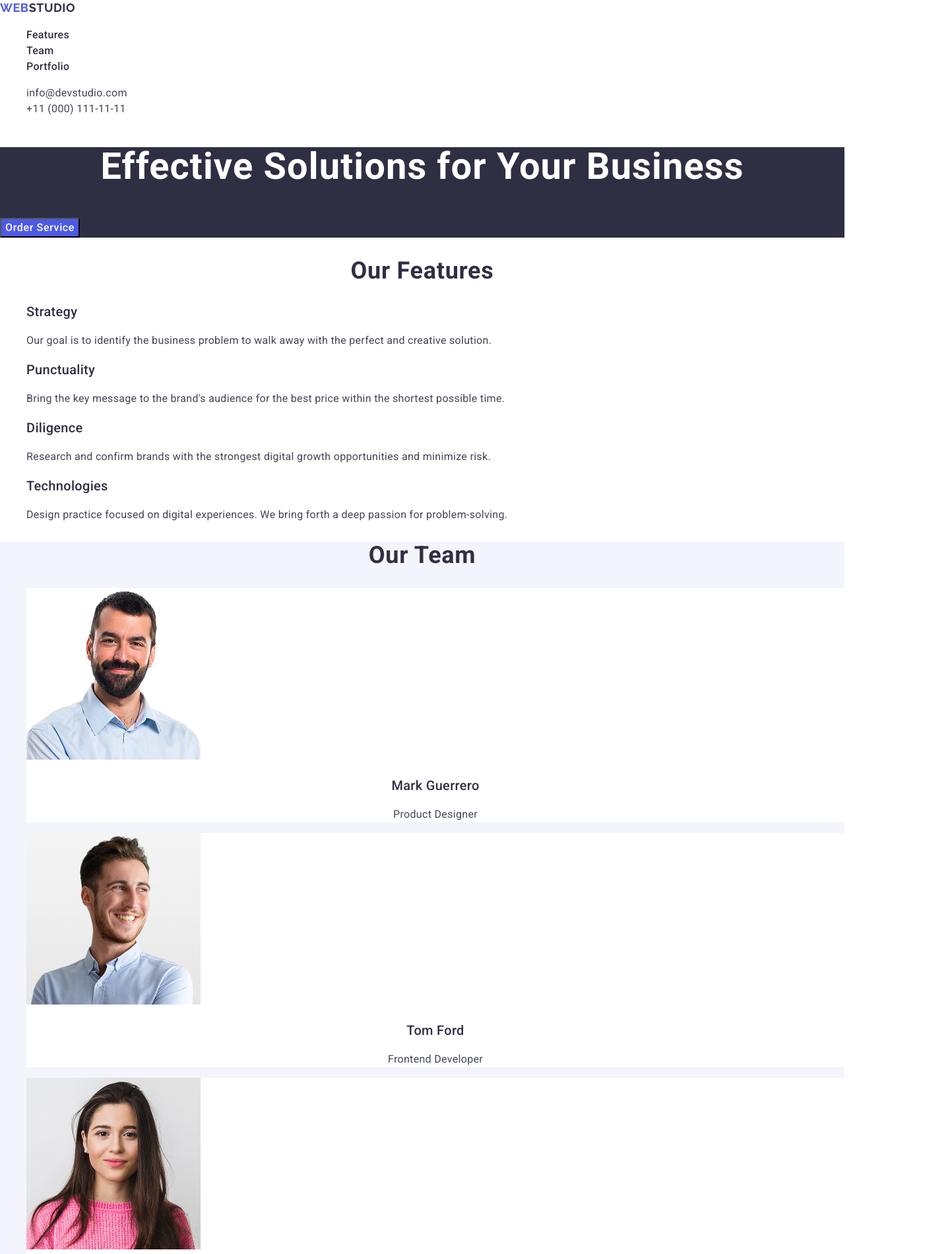
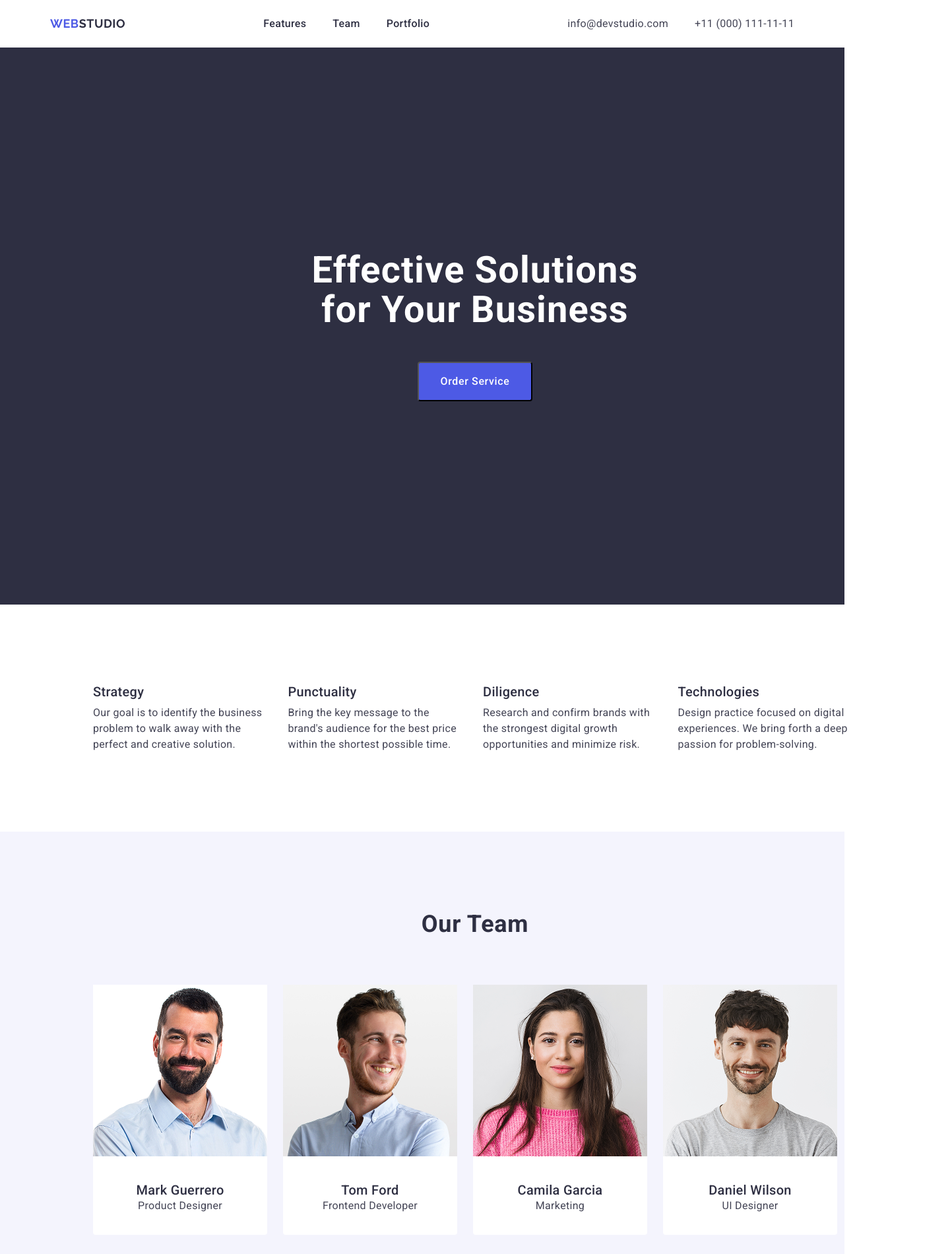
Before and after one commit to Tim-Zubariev/goit-markup-hw-03, a plain HTML site: page index.html in a window 1280 px wide. Shown: the top 1900 px of the page at 66% size, 1440 px wide, since content can reach past the window. Drawn offline with nearby package versions, Linux system fonts and the light colour scheme.

Commit message:
fist-try

```diff
--- a/css/common.css
+++ b/css/common.css
@@ -7,11 +7,38 @@ body {
   color: #434455;
   background-color: #fff;
 }
+
+.container {
+  padding-block: 120px;
+  padding-inline: 0;
+  margin: 0 auto;
+  display: flex;
+  align-items: center;
+  justify-content: flex-start;
+  flex-direction: column;
+  gap: 0;
+  width: 1440px;
+}
+
+h1,
+h2,
+h3,
+h4,
+h5,
+h6 {
+  margin: 0;
+  padding: 0;
+}
+
 ol,
 ul {
+  padding: 0;
+  margin: 0;
   list-style-type: none;
 }
-
+p {
+  margin: 0;
+}
 address {
   font-style: normal;
 }
@@ -54,6 +81,8 @@ a {
 .adress {
 }
 .adress-list {
+  display: flex;
+  gap: 40px;
 }
 .adress-item {
 }
@@ -65,3 +94,16 @@ a {
 .adress-link:focus {
   color: #404bbf;
 }
+
+.sr-only {
+  position: absolute;
+  white-space: nowrap;
+  width: 1px;
+  height: 1px;
+  overflow: hidden;
+  border: 0;
+  padding: 0;
+  clip: rect(0 0 0 0);
+  clip-path: inset(100%);
+  margin: -1px;
+}
--- a/css/features.css
+++ b/css/features.css
@@ -1,16 +1,26 @@
 .features-section {
 }
+
 .features-title {
 }
+
+.features-wraper {
+  width: 1158px;
+}
+
 .features-list {
+  display: flex;
+  gap: 24px;
 }
 .features-item {
+  width: calc((100% - 24px * 3) / 4);
 }
 .features-subtitle {
   font-weight: 500;
   font-size: 20px;
   line-height: 1.2;
   color: #2e2f42;
+  margin-bottom: 8px;
 }
 .features-text {
 }
--- a/css/footer.css
+++ b/css/footer.css
@@ -6,5 +6,14 @@
 }
 
 .footer-text {
+  margin-top: 16px;
   color: #f4f4fd;
+  width: 264px;
+  flex-wrap: wrap;
 }
+
+.footer-wraper {
+  padding-block: 0;
+  padding-inline: 15px;
+  width: 1158px;
+}
--- a/css/header.css
+++ b/css/header.css
@@ -1,8 +1,26 @@
 .header {
+  display: flex;
+
+  align-items: center;
+  justify-content: center;
 }
+
+.header-wraper {
+  height: 72px;
+  padding-block: 0;
+  padding-inline: 15px;
+  align-items: center;
+  width: 1158px;
+  display: flex;
+}
+
 .nav {
+  margin: auto;
 }
 .nav-list {
+  display: flex;
+  margin: auto;
+  gap: 40px;
 }
 .nav-link {
   font-weight: 500;
--- a/css/hero.css
+++ b/css/hero.css
@@ -1,12 +1,29 @@
 .hero-section {
   background-color: #2e2f42;
 }
+
+.hero-wraper {
+  width: 1158px;
+  display: flex;
+  align-items: center;
+  flex-direction: column;
+  gap: 48px;
+  padding-block: 188px;
+  padding-inline: 0;
+}
+
 .hero-title {
+  max-width: 496px;
+  align-items: center;
+  text-align: center;
   font-size: 56px;
   line-height: 1.07;
   color: #fff;
 }
 .btn {
+  border-radius: 4px;
+  padding-block: 16px;
+  padding-inline: 32px;
   font-family: 'Roboto', sans-serif;
   font-weight: 500;
   font-size: 16px;
--- a/css/portfolio.css
+++ b/css/portfolio.css
@@ -2,13 +2,25 @@
 }
 
 .portfolio-title {
+  margin-bottom: 72px;
+}
+
+.portfolio-wraper {
+  width: 1158px;
 }
 
 .portfolio-list {
+  display: flex;
+  gap: 24px;
+  flex-wrap: wrap;
 }
 .portfolio-item {
+  max-width: 360px;
+  width: calc((100% - 24px * 2) / 3);
 }
 .portfolio-img {
+  display: block;
+  max-width: 100%;
 }
 .portfolio-subtitle {
   font-weight: 500;
@@ -18,3 +30,12 @@
 }
 .portfolio-text {
 }
+
+.portfolio-card-container {
+  border-bottom: 1px solid #e7e9fc;
+  border-left: 1px solid #e7e9fc;
+  border-right: 1px solid #e7e9fc;
+  padding-block: 32px;
+  padding-inline: 16px;
+  width: 360px;
+}
--- a/css/team.css
+++ b/css/team.css
@@ -2,11 +2,22 @@
   background: #f4f4fd;
 }
 .team-title {
+  margin-bottom: 72px;
 }
+
+.team-wraper {
+  width: 1158px;
+}
+
 .team-list {
+  display: flex;
+  gap: 24px;
 }
+
 .team-item {
+  width: calc((100% - 24 * 3) / 4);
   background: #fff;
+  border-radius: 0 0 4px 4px;
 }
 .team-foto {
 }
@@ -20,3 +31,9 @@
 .team-text {
   text-align: center;
 }
+
+.team-card-container {
+  padding-block: 32px;
+  padding-inline: 16px;
+  gap: 8px;
+}
--- a/index.html
+++ b/index.html
@@ -18,6 +18,7 @@
   </head>
   <body>
     <header class="header section" id="header">
+      <div class="header-wraper">
         <a class="logo" href="./index.html"
           ><span class="accent">Web</span>Studio</a
         >
@@ -26,7 +27,9 @@
             <li class="nav-list">
               <a class="nav-link" href="#features">Features</a>
             </li>
-          <li class="nav-list"><a class="nav-link" href="#team">Team</a></li>
+            <li class="nav-list">
+              <a class="nav-link" href="#team">Team</a>
+            </li>
             <li class="nav-list">
               <a class="nav-link" href="#portfolio">Portfolio</a>
             </li>
@@ -46,31 +49,38 @@
             </li>
           </ul>
         </address>
+      </div>
     </header>
     <main>
       <!--Hero-->
       <section class="hero-section section" id="hero">
+        <div class="container">
+          <div class="hero-wraper">
             <h1 class="hero-title section-title">
               Effective Solutions for Your Business
             </h1>
             <button class="btn" type="button">Order Service</button>
+          </div>
+        </div>
       </section>
       <!--Features-->
       <section class="features-section section" id="features">
-        <h2 class="features-title section-title">Our Features</h2>
+        <div class="container">
+          <div class="features-wraper">
+            <h2 class="sr-only">Our Features</h2>
             <ul class="features-list">
               <li class="features-item">
                 <h3 class="features-subtitle">Strategy</h3>
                 <p class="features-text">
-              Our goal is to identify the business problem to walk away with the
-              perfect and creative solution.
+                  Our goal is to identify the business problem to walk away with
+                  the perfect and creative solution.
                 </p>
               </li>
               <li class="features-item">
                 <h3 class="features-subtitle">Punctuality</h3>
                 <p class="features-text">
-              Bring the key message to the brand's audience for the best price
-              within the shortest possible time.
+                  Bring the key message to the brand's audience for the best
+                  price within the shortest possible time.
                 </p>
               </li>
               <li class="features-item">
@@ -80,17 +90,21 @@
                   opportunities and minimize risk.
                 </p>
               </li>
-          <li>
+              <li class="features-item">
                 <h3 class="features-subtitle">Technologies</h3>
                 <p class="features-text">
-              Design practice focused on digital experiences. We bring forth a
-              deep passion for problem-solving.
+                  Design practice focused on digital experiences. We bring forth
+                  a deep passion for problem-solving.
                 </p>
               </li>
             </ul>
+          </div>
+        </div>
       </section>
       <!--Team-->
       <section class="team-section section" id="team">
+        <div class="container">
+          <div class="team-wraper">
             <h2 class="team-title section-title">Our Team</h2>
             <ul class="team-list">
               <li class="team-item">
@@ -101,8 +115,10 @@
                   width="264"
                   height="260"
                 />
+                <div class="team-card-container">
                   <h3 class="team-subtitle">Mark Guerrero</h3>
                   <p class="team-text">Product Designer</p>
+                </div>
               </li>
               <li class="team-item">
                 <img
@@ -112,8 +128,10 @@
                   width="264"
                   height="260"
                 />
+                <div class="team-card-container">
                   <h3 class="team-subtitle">Tom Ford</h3>
                   <p class="team-text">Frontend Developer</p>
+                </div>
               </li>
               <li class="team-item">
                 <img
@@ -123,8 +141,10 @@
                   width="264"
                   height="260"
                 />
+                <div class="team-card-container">
                   <h3 class="team-subtitle">Camila Garcia</h3>
                   <p class="team-text">Marketing</p>
+                </div>
               </li>
               <li class="team-item">
                 <img
@@ -134,13 +154,20 @@
                   width="264"
                   height="260"
                 />
+                <div class="team-card-container">
                   <h3 class="team-subtitle">Daniel Wilson</h3>
                   <p class="team-text">UI Designer</p>
+                </div>
               </li>
             </ul>
+          </div>
+        </div>
       </section>
       <section class="portfolio-section section" id="portfolio">
+        <div class="container">
+          <div class="portfolio-wraper">
             <h2 class="portfolio-title section-title">Our Portfolio</h2>
+
             <ul class="portfolio-list">
               <li class="portfolio-item">
                 <img
@@ -150,8 +177,10 @@
                   width="360"
                   height="300"
                 />
+                <div class="portfolio-card-container">
                   <h3 class="portfolio-subtitle">Banking App</h3>
                   <p class="portfolio-text">App</p>
+                </div>
               </li>
               <li class="portfolio-item">
                 <img
@@ -161,8 +190,10 @@
                   width="360"
                   height="300"
                 />
+                <div class="portfolio-card-container">
                   <h3 class="portfolio-subtitle">Cashless Payment</h3>
                   <p class="portfolio-text">Marketing</p>
+                </div>
               </li>
               <li class="portfolio-item">
                 <img
@@ -172,8 +203,10 @@
                   width="360"
                   height="300"
                 />
+                <div class="portfolio-card-container">
                   <h3 class="portfolio-subtitle">Meditation App</h3>
                   <p class="portfolio-text">App</p>
+                </div>
               </li>
               <li class="portfolio-item">
                 <img
@@ -183,8 +216,10 @@
                   width="360"
                   height="300"
                 />
+                <div class="portfolio-card-container">
                   <h3 class="portfolio-subtitle">Taxi Service</h3>
                   <p class="portfolio-text">Marketing</p>
+                </div>
               </li>
               <li class="portfolio-item">
                 <img
@@ -194,8 +229,10 @@
                   width="360"
                   height="300"
                 />
+                <div class="portfolio-card-container">
                   <h3 class="portfolio-subtitle">Screen Illustrations</h3>
                   <p class="portfolio-text">Design</p>
+                </div>
               </li>
               <li class="portfolio-item">
                 <img
@@ -205,20 +242,28 @@
                   width="360"
                   height="300"
                 />
+                <div class="portfolio-card-container">
                   <h3 class="portfolio-subtitle">Online Courses</h3>
                   <p class="portfolio-text">Marketing</p>
+                </div>
               </li>
             </ul>
+          </div>
+        </div>
       </section>
     </main>
     <footer class="footer" id="footer">
+      <div class="container">
+        <div class="footer-wraper">
           <a class="footer-logo logo" href="./index.html"
             ><span class="accent">Web</span>Studio</a
           >
           <p class="footer-text">
-        Increase the flow of customers and sales for your business with digital
-        marketing & growth solutions.
+            Increase the flow of customers and sales for your business with
+            digital marketing & growth solutions.
           </p>
+        </div>
+      </div>
     </footer>
   </body>
 </html>
```
Lines whose indentation alone changed are shown as unchanged.
